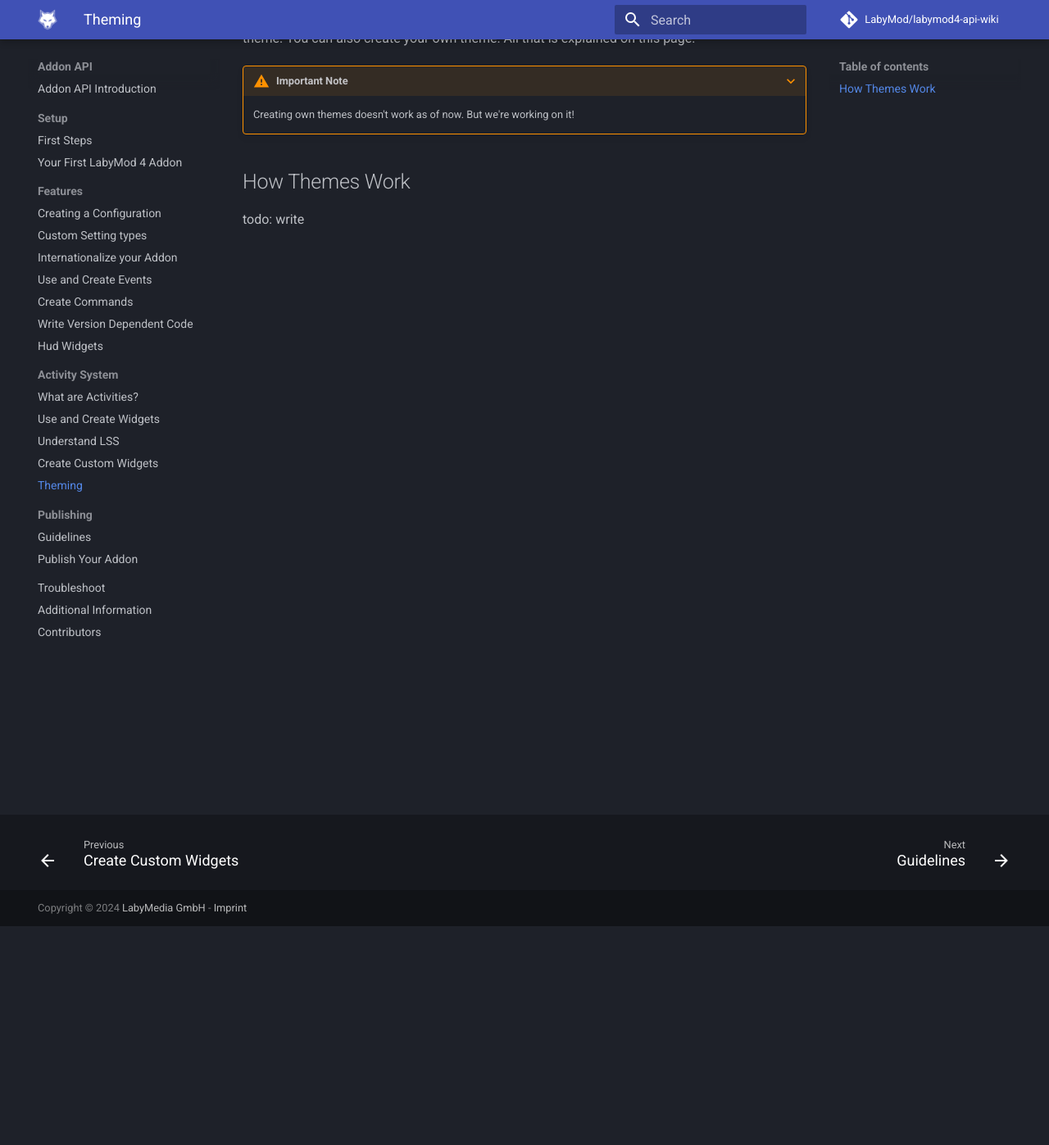
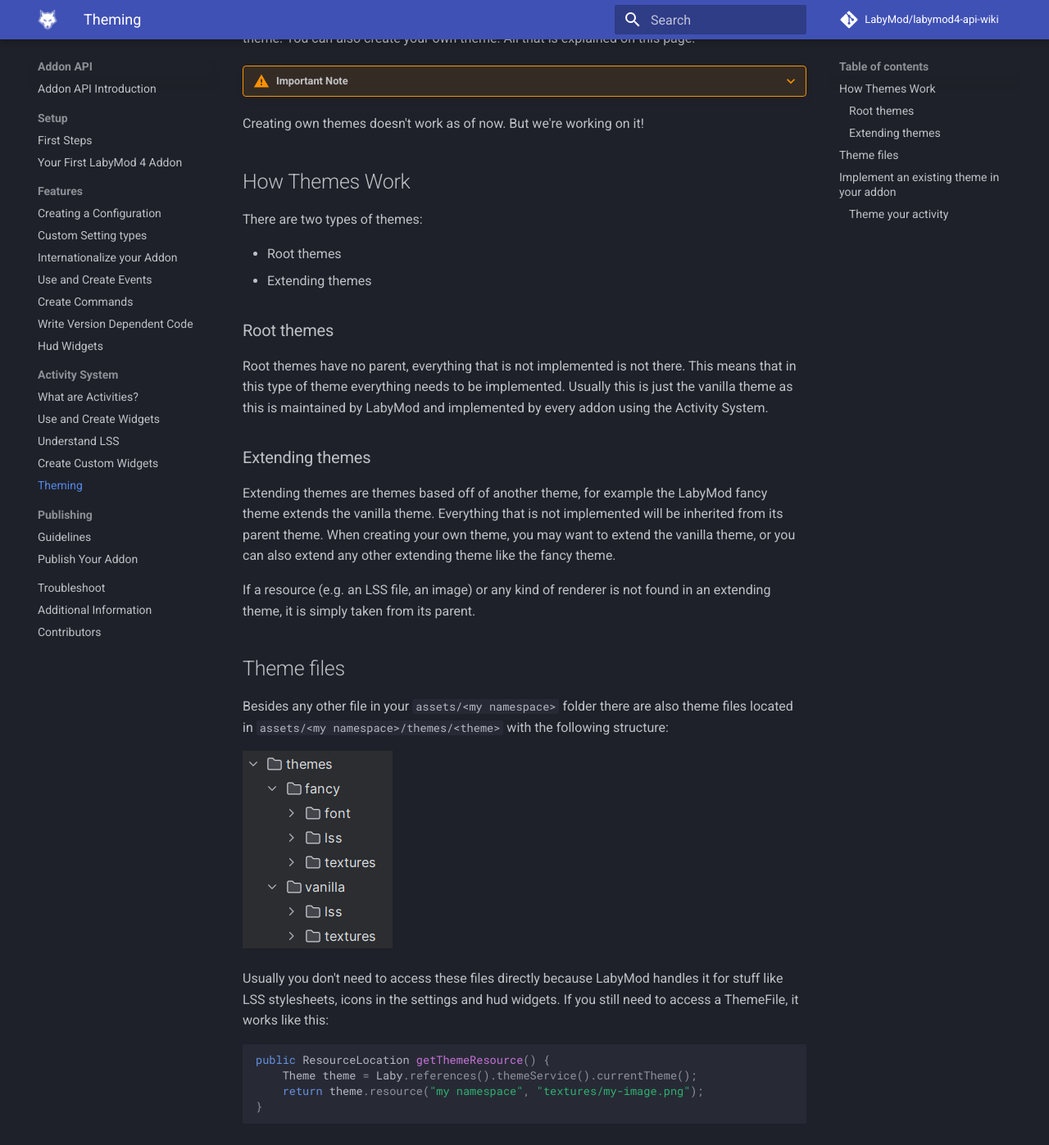
Before and after one commit to LabyMod/labymod4-api-wiki, an MkDocs documentation site: the page built from docs/pages/addon/activities/themes.md, in a window 1280 px wide and 1400 px high, scrolled down 270 px. Shown: the top 1397 px of the window at 82% size. Built offline with MkDocs 1.6.1 and Material for MkDocs 9.7.7, drawn with Linux system fonts in a browser that asks for light colours; comment, search, counter and statistics services are not loaded; some of the changed text lies outside the part shown.

Commit message:
Progress on the theme page

````diff
--- a/docs/pages/addon/activities/themes.md
+++ b/docs/pages/addon/activities/themes.md
@@ -1,11 +1,64 @@
-One of the key advantages of our Activity System with LSS over OpenGL is that you can easily theme your Activities with LSS.
+One of the key advantages of our Activity System with LSS over OpenGL is that you can easily theme your Activities with
+LSS.
 With OpenGL you'd have to rewrite the screen for every theme you want to support.
 With LSS, just like with CSS, you can just have an LSS StyleSheet for each theme.
 You can also create your own theme. All that is explained on this page.
 
 ???+ warning "Important Note"
-    Creating own themes doesn't work as of now. But we're working on it!
+Creating own themes doesn't work as of now. But we're working on it!
 
 ## How Themes Work
 
-todo: write
+There are two types of themes:
+
+- Root themes
+- Extending themes
+
+### Root themes
+
+Root themes have no parent, everything that is not implemented is not there. This means that in this type of theme
+everything needs to be implemented. Usually this is just the vanilla theme as this is maintained by LabyMod and
+implemented
+by every addon using the Activity System.
+
+### Extending themes
+
+Extending themes are themes based off of another theme, for example the LabyMod fancy theme extends the vanilla theme.
+Everything that is not implemented will be inherited from its parent theme. When creating your own theme, you may want
+to extend the vanilla theme, or you can also extend any other extending theme like the fancy theme.
+
+If a resource (e.g. an LSS file, an image) or any kind of renderer is not found in an extending theme, it is
+simply taken from its parent.
+
+## Theme files
+
+Besides any other file in your `assets/<my namespace>` folder there are also theme files located
+in `assets/<my namespace>/themes/<theme>` with the following structure:
+
+![Theme-File-Tree](/assets/files/screenshots/theme-file-structure.png)
+
+Usually you don't need to access these files directly because LabyMod handles it for stuff like LSS stylesheets,
+icons in the settings and hud widgets. If you still need to access a ThemeFile, it works like this:
+
+```java
+public ResourceLocation getThemeResource() {
+    Theme theme = Laby.references().themeService().currentTheme();
+    return theme.resource("my namespace", "textures/my-image.png");
+}
+```
+
+## Implement an existing theme in your addon
+
+Coming from [Understand LSS](/pages/addon/activities/lss) you already know how to create LSS stylesheets for the
+vanilla theme by putting them in `assets/example/themes/vanilla/lss/`. When implementing the fancy theme, you now want
+to put your new LSS stylesheets in `assets/example/themes/fancy/lss/` and name them exactly the same.
+
+Having done this, LabyMod will now select the LSS stylesheets from the fancy theme. If a stylesheet doesn't exist in
+the fancy theme, LabyMod will fall back to the stylesheet from the vanilla theme. The behavior is exactly the same for
+textures, you may have defined your textures for your settings in `assets/example/themes/vanilla/textures/settings.png`,
+now you can create a file with the same name in the directory for the fancy theme and LabyMod will find it
+automatically.
+
+### Theme your activity
+
+todo: add an example Activity
````
Also changed, not shown: docs/pages/addon/features/custom-settings.md (+0 -2 lines), docs/assets/files/screenshots/theme-file-structure.png (added).
